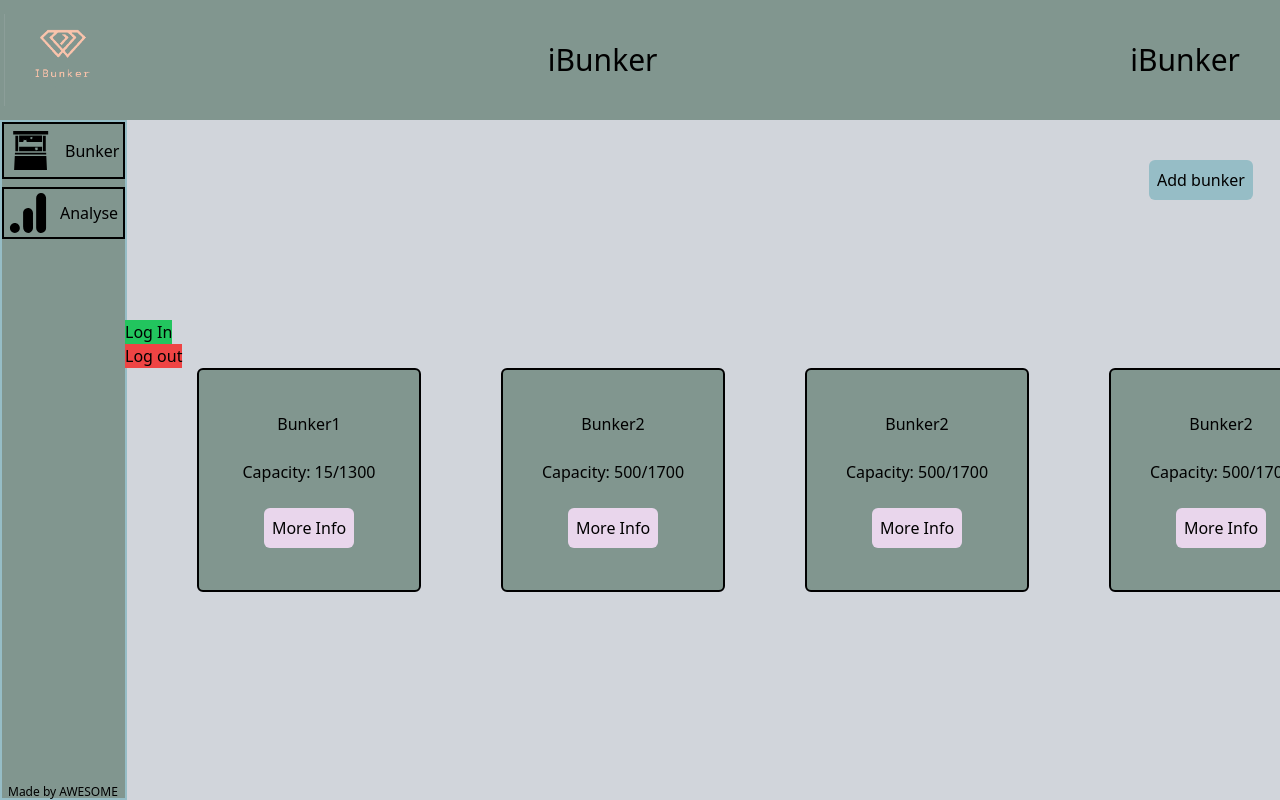
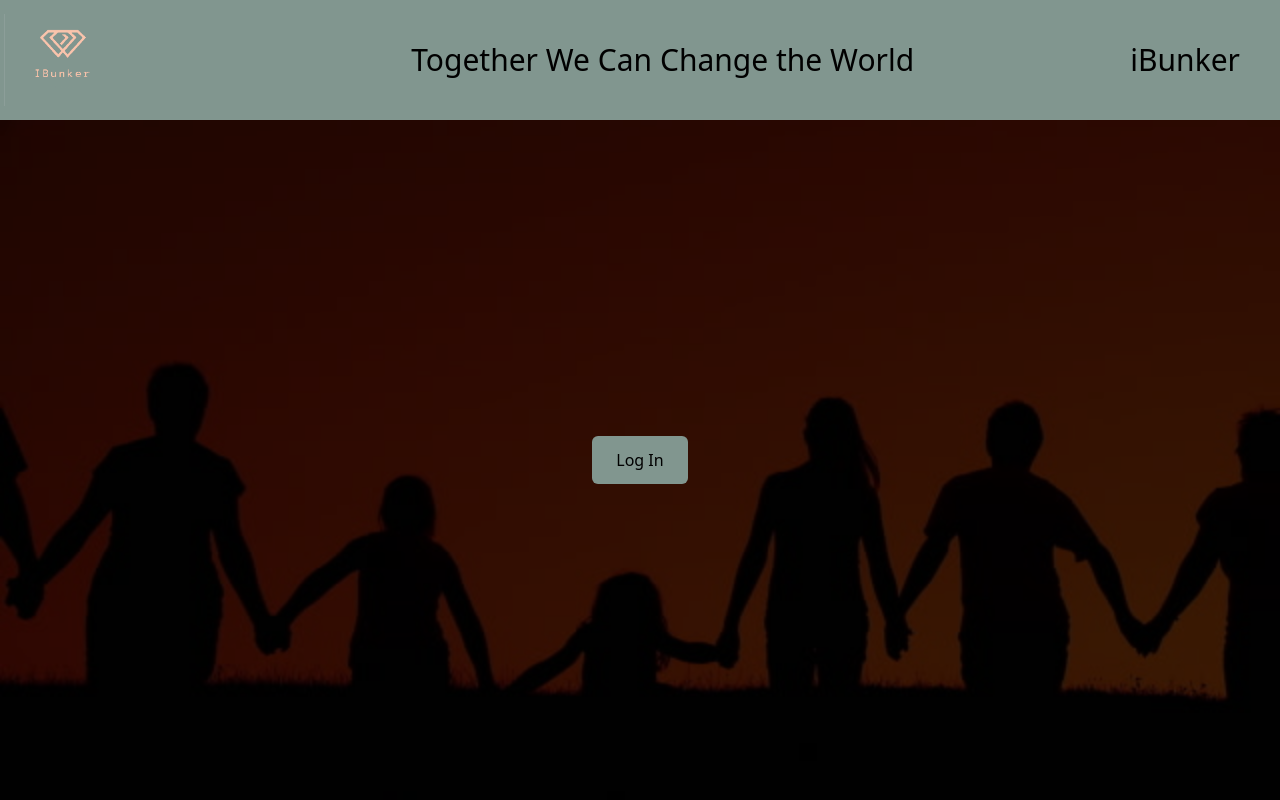
Before and after one commit to Teodora-21/FindBunker-Project, a React (Create React App) app in the folder fe/: page / in a window 1280 px wide. Built offline with nearby package versions, Linux system fonts and the light colour scheme.

Commit message:
Welcome, Home and Modal

```diff
--- a/fe/package.json
+++ b/fe/package.json
@@ -7,6 +7,7 @@
     "@testing-library/jest-dom": "^5.16.4",
     "@testing-library/react": "^13.2.0",
     "@testing-library/user-event": "^13.5.0",
+    "axios": "^0.27.2",
     "react": "^18.1.0",
     "react-dom": "^18.1.0",
     "react-icons": "^4.3.1",
--- a/fe/src/App.js
+++ b/fe/src/App.js
@@ -1,28 +1,24 @@
 import { BrowserRouter as Router, Route, Routes } from "react-router-dom";
 import Login from "./components/Login";
-import Welcome from "./components/Welcome";
+import Welcome from "./container/Welcome";
+import Home from "./container/Home";
 import { useAuth0 } from "@auth0/auth0-react";
-import { useEffect } from "react";
-import Dashboard from "./components/Dashboard";
-import Bars from "./components/Bars";
 import Sidebar from "./components/Sidebar";
 import NavBar from "./components/Navbar";
-import Home from "./container/Home";
 
 function App() {
-  const { isAuthenticated, loginWithRedirect } = useAuth0();
-
   return (
     <Router>
-      <div className="bg-gray-300 h-screen w-screen">
-        <NavBar />
-        <Sidebar />
+      <NavBar />
+      <Sidebar/>
+      <div className="bg-gray-300 h-screen w-screen -z-50">
         <Routes>
-          <Route path="/" element={<Home />} />
-          <Route path="/login" element={<Login />} />
+          <Route path="/" element={<Welcome />} />
+          <Route path="/home" element={<Home />} />
         </Routes>
       </div>
     </Router>
+
   );
 }
 
--- a/fe/src/components/Login.js
+++ b/fe/src/components/Login.js
@@ -1,9 +1,45 @@
-import react from 'react';
+import react, { useEffect } from 'react';
+import LoginButton from './LoginButton';
+import { useAuth0 } from "@auth0/auth0-react";
+import { useNavigate } from 'react-router-dom';
+import axios from 'axios';
 
-function Login () {
+function Login() {
+    const { isAuthenticated, loginWithRedirect } = useAuth0();
+    const { user } = useAuth0();
+    const navigate = useNavigate();
+
+    useEffect(() => {
+        if (isAuthenticated === true) {
+            const identifyId = user['sub'].split("|")[1];
+
+            axios
+                .get("http://localhost:8080/user/identityId?" + "identifyId=" + identifyId)
+                .then((response) => {
+                })
+                .catch((response) => {
+                    const body = {
+                        email: user['email'],
+                        address: "null",
+                        fullName: user['family_name'] + user['given_name'],
+                        identityId: identifyId,
+                        phone_number: "null"
+                    }
+                    axios
+                        .post("http://localhost:8080/user/", body)
+                        .then((response) => {
+                        })
+                        .catch((response) => {
+                            console.log(response)
+                        });
+                });
+            navigate('/home');
+        }
+    }, [isAuthenticated]);
+
     return (
-        <div>
-            Login
+        <div className=''>
+            <LoginButton />
         </div>
     )
 }
--- a/fe/src/components/LoginButton.js
+++ b/fe/src/components/LoginButton.js
@@ -7,7 +7,7 @@ function LoginButton () {
 
     return (
         <div>
-            <button onClick={() => loginWithRedirect()} className="bg-green-500">
+            <button onClick={() => loginWithRedirect()} className="h-12 w-24 bg-custom_fade_green rounded-md hover:bg-slate-600 transition-transform">
                 Log In
             </button>
         </div>
--- a/fe/src/components/LogoutButton.js
+++ b/fe/src/components/LogoutButton.js
@@ -7,7 +7,7 @@ function LogoutButton() {
 
     return (
         <div>
-            <button onClick={() => logout()} className="bg-red-500">
+            <button onClick={() => logout()} className="bg-custom_light_blue rounded-md h-12 w-24 hover:bg-red-600 hover:duration-500">
             Log out
             </button>
         </div>
--- a/fe/src/components/Modal.js
+++ b/fe/src/components/Modal.js
@@ -1,24 +1,36 @@
 import react, { useState } from 'react';
+import { AiOutlineClose } from 'react-icons/ai';
 
 function Modal({ setModalOn, setChoice }) {
     const [name, setName] = useState('');
     const [capacity, setCapacity] = useState('');
 
     return (
-        <div className='bg-zinc-900 opacity-90 fixed inset-0 z-50'>
+        <div className='bg-zinc-900 opacity-[95%] fixed inset-0 z-50'>
             <div className='flex h-screen justify-center items-center'>
-                <div className='flex-col justify-center bg-white py-12 px-24 border-4 border-sky-500 rounded-xl space-y-5'>
-                    <div>
-                        <label>Name:</label>
-                        <input type="text" value={name} onChange={e => setName(e.target.value)} className="bg-slate-400 rounded-md" />
+                <div className='bg-white py-12 px-24 border-4 border-sky-500 rounded-xl space-y-5'>
+                    <button onClick={() => setModalOn(false)}>
+                        <div className='absolute top-[33%] right-[37%] scale-150 bg-gray-400 hover:bg-red-600 duration-200 rounded-md h-4'>
+                            {<AiOutlineClose color />}
+                        </div>
+                    </button>
+                    <div className='flex-col justify-center space-y-5'>
+                        <div>
+                            <input type="text" value={name} onChange={e => setName(e.target.value)} className="placeholder-gray-700 bg-slate-400 rounded-md font-bold" placeholder="Bunker Name" />
+                        </div>
+                        <div>
+                            <input type="text" value={capacity} onChange={e => setCapacity(e.target.value)} className="placeholder-gray-700 bg-slate-400 rounded-md font-bold"  placeholder="Capacity"  />
+                        </div>
+                        <div>
+                            <input type="text" value={capacity} onChange={e => setCapacity(e.target.value)} className="placeholder-gray-700 bg-slate-400 rounded-md font-bold"  placeholder="Capacity"  />
+                        </div>
+                        <div className='flex items-center justify-center pt-5'>
+                            <button onClick={() => setModalOn(false)} className='bg-custom_fade_green rounded-md scale-125 h-8 w-32 hover:bg-green-600 duration-300'>
+                                Add bunker
+                            </button>
+                        </div>
                     </div>
-                    <div>
-                        <label>Capacity:</label>
-                        <input type="text" value={capacity} onChange={e => setCapacity(e.target.value)} className="bg-slate-400 rounded-md" />
-                    </div>
-                    <button onClick={() => setModalOn(false)}>
-                        Cancel
-                    </button>
+
                 </div>
 
             </div>
--- a/fe/src/components/Navbar.js
+++ b/fe/src/components/Navbar.js
@@ -1,18 +1,55 @@
 import react from 'react';
 import logo from '../assests/photos/logo.png'
+import { useAuth0 } from '@auth0/auth0-react';
+import LogoutButton from './LogoutButton';
+import { Link, useNavigate } from 'react-router-dom';
 
 function NavBar() {
+    const { isAuthenticated, loginWithRedirect } = useAuth0();
+    const navigate = useNavigate();
+    let pages = []
+    const { user } = useAuth0();
+
     return (
         <div className='fixed w-screen h-[15%] bg-custom_fade_green flex flex-row justify-between items-center'>
+            <button onClick={() => { navigate("/home") }}>
                 <div className='pl-1'>
                     <img src={logo} height={"30%"} width={"30%"}></img>
                 </div>
-            <div className='pr-80 text-3xl'>
+            </button>
+            {(isAuthenticated) ?
+                <div className='pr-[200px] text-3xl'>
                     <h1>iBunker</h1>
                 </div>
-            <div className='pr-10 text-3xl'>
+                :
+                <div className='pr-[200px] text-3xl'>
+                    <h1>Together We Can Change the World</h1>
+                </div>
+
+            }
+            <div className='pr-5 flex items-center justify-between'>
+                {!isAuthenticated && <div className='pr-5 text-3xl'>
                     <h1>iBunker</h1>
+                </div>}
+                {isAuthenticated &&
+                    <div className='flex flex-row items-center space-x-4 bg-custom_light_pink rounded-lg shadow-md'>
+                        <div className='flex flex-col items-center space-y-2 space-x-3'>
+                            <Link className='no-underline font-semibold' to={"/profile"}>Profile</Link>
+                            <LogoutButton />
                         </div>
+                        <div className='flex flex-row items-center space-x-3'>
+                            <img src={user['picture']} className='rounded-[50%] scale-90'></img>
+                        </div>
+                    </div>
+                }
+                {/* {
+                    isAuthenticated &&
+                    <div>
+
+                    </div>
+                } */}
+            </div>
+
         </div>
     )
 }
--- a/fe/src/components/Sidebar.js
+++ b/fe/src/components/Sidebar.js
@@ -1,9 +1,13 @@
 import react from 'react';
 import { GiBunker } from 'react-icons/gi';
 import { SiGoogleanalytics } from 'react-icons/si';
+import {useAuth0} from '@auth0/auth0-react';
+
 
 function Sidebar() {
-    return (
+    const { isAuthenticated, loginWithRedirect } = useAuth0();
+
+    return (isAuthenticated &&
         <div className='fixed top-[15%] min-w-min bottom-0 bg-custom_fade_green border-2 border-custom_light_blue' >
             <div className='flex flex-col space-y-2'>
                 <button className='hover:bg-slate-500 active:bg-slate-500 border-2 border-black'>
--- a/fe/src/container/Home.js
+++ b/fe/src/container/Home.js
@@ -1,14 +1,23 @@
-import react, { useState } from 'react';
+import react, { useEffect, useState } from 'react';
 import CardsList from '../components/CardsList';
 import LoginButton from '../components/LoginButton';
 import Modal from '../components/Modal';
 import LogoutButton from '../components/LogoutButton';
 import { useAuth0 } from '@auth0/auth0-react';
+import { useNavigate } from 'react-router-dom';
 
 
 function Home() {
     const [modalOn, setModalOn] = useState(false);
+    const navigate = useNavigate();
     const [choice, setChoice] = useState(false);
+    const { isAuthenticated, loginWithRedirect } = useAuth0();
+
+    useEffect(() => {
+        if (isAuthenticated === false) {
+            navigate('/');
+        }
+      }, [isAuthenticated]);
 
     const handleButton = () => {
         setModalOn(true);
@@ -19,17 +28,14 @@ function Home() {
     return (
         <div className='fixed top-[15%] inset-x-[125px] w-full h-full'>
             <div className='relative top-[5%] inset-x-[80%]'>
-                <button className='bg-custom_light_blue hover:bg-green-400 rounded-md' onClick={handleButton}>
+                <button className='bg-custom_light_blue hover:bg-green-400 rounded-md shadow-md' onClick={handleButton}>
                     <div className='p-2'>
                         Add bunker
                     </div>
                 </button>
             </div>
             <div className='relative top-[20%]'>
-                <LoginButton />
-                <LogoutButton />
                 {JSON.stringify(user, null, 2)}
-                <CardsList />
             </div>
             <div>
             {modalOn && <Modal setModalOn={setModalOn} setChoice={setChoice}/>}
--- /dev/null
+++ b/fe/src/container/Profile.js
@@ -0,0 +1,11 @@
+import react from 'react';
+
+function Profile() {
+    return (
+        <div>
+
+        </div>
+    )
+}
+
+export default Profile;
--- /dev/null
+++ b/fe/src/container/Welcome.js
@@ -0,0 +1,18 @@
+import react from 'react';
+import bg_image from '../assests/photos/welcome_background.jpg'
+import Login from '../components/Login';
+
+function Welcome() {
+    return (
+        <div className="fixed top-[15%] bottom-[0%] w-screen bg-background bg-cover bg-no-repeat ">
+            <div className='absolute inset-0 bg-black bg-opacity-75'>
+                <div className='fixed top-[15%] bottom-[0%] min-w-full flex items-center justify-center'>
+                    <Login />
+                </div>
+            </div>
+        </div>
+
+    )
+}
+
+export default Welcome;
--- a/fe/tailwind.config.js
+++ b/fe/tailwind.config.js
@@ -10,6 +10,9 @@ module.exports = {
         custom_fade: '#CFB9A5',
         custom_cream: '#E8CCBF',
         custom_light_pink: '#E9D6EC',
+      },
+      backgroundImage: {
+        'background': "url('./assests/photos/welcome_background.jpg')"
       }
     },
   },
```
Also changed, not shown: fe/src/assests/photos/welcome_background.jpg (added), 1 other file (tests, documents, lock files or other folders). Lines whose indentation alone changed are shown as unchanged.
